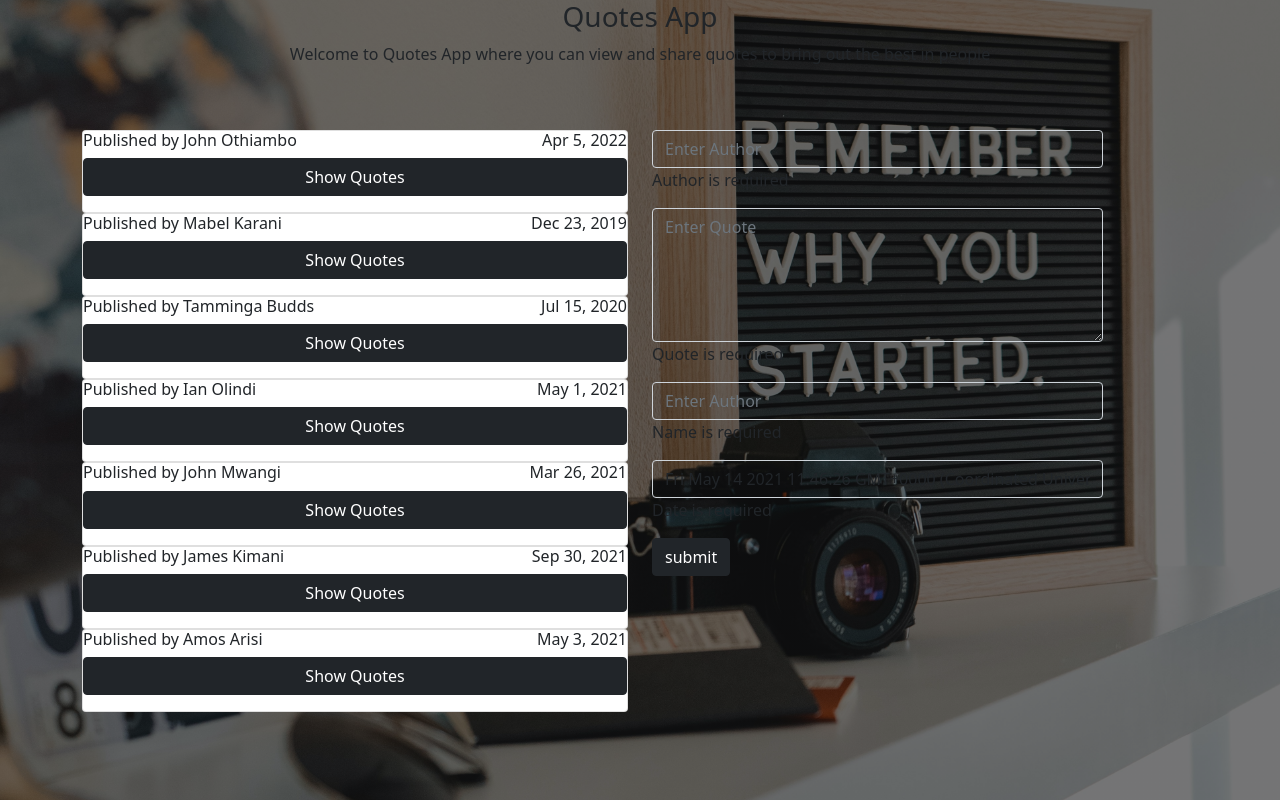
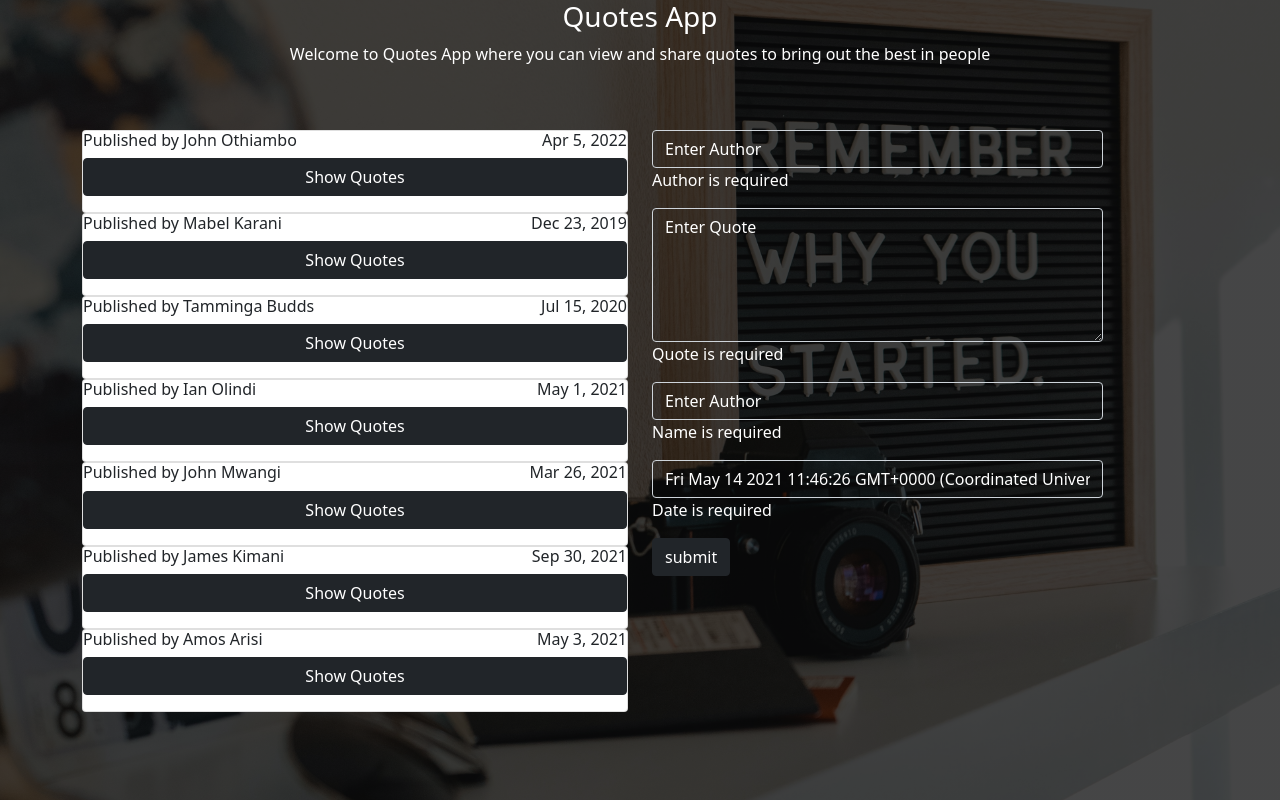
Before and after one commit to budds300/Quote-app, an Angular app: page / in a window 1280 px wide. Built offline with nearby package versions, Linux system fonts and the light colour scheme.

Commit message:
color white

```diff
--- a/src/app/app.component.html
+++ b/src/app/app.component.html
@@ -1,7 +1,7 @@
 <div class="container">
     <div class="header">
-        <h3 class="text-center ">Quotes App</h3>
-        <p>Welcome to Quotes App where you can view and share quotes to bring out the best in people</p>
+        <h3 class="text-center text-white">Quotes App</h3>
+        <p class="text-white">Welcome to Quotes App where you can view and share quotes to bring out the best in people</p>
     </div>
 <div class="row pt-5">
     <div class="col-md-6">
--- a/src/app/quote-form/quote-form.component.css
+++ b/src/app/quote-form/quote-form.component.css
@@ -0,0 +1,9 @@
+::-webkit-input-placeholder{
+    color:white;
+}
+p {
+    color:white;
+}
+#date{
+    color:white;
+}
--- a/src/app/quote-form/quote-form.component.html
+++ b/src/app/quote-form/quote-form.component.html
@@ -1,7 +1,7 @@
 
 <form (ngSubmit)='submit(quotesEntry);'  #quotesEntry = 'ngForm' >
     <div class="form-group">
-        <input type="text" class="form-control bg-transparent " rows="5" id="author" placeholder="Enter Author" name="author" [(ngModel)]='newQuote.author'#author= 'ngModel' required>
+        <input type="text" class="form-control bg-transparent text-white" rows="5" id="author" placeholder="Enter Author" name="author" [(ngModel)]='newQuote.author'#author= 'ngModel' required>
         <div [hidden]="author.valid || author.pristine" class="alert alert-danger"> </div>
         <p>Author is required</p>
     </div>
--- a/src/app/quote-message/quote-message.component.html
+++ b/src/app/quote-message/quote-message.component.html
@@ -2,7 +2,7 @@
     <p class="mb-0">{{message.entryQuote}} </p>
     <footer class="blockquote-footer pt-3"> {{message.author}} </footer>
     <div>
-        <i class=" bi bi-hand-thumbs-down pl-3 border p-3"(click)='upVote()'> </i> {{numberOfLikes}}
+        <i class="far fa-thumbs-up pl-3 border p-3"(click)='upVote()'> </i> {{numberOfLikes}}
         <i class="far fa-thumbs-down pl-3 border p-3" (click)= 'downVote()'></i> {{numberOfDislikes}}
         <i class="far fa-trash-alt pl-3 border p-3" (click)='quoteDelete(true)'></i>
     </div>
--- a/src/styles.css
+++ b/src/styles.css
@@ -1,7 +1,7 @@
 @import "~bootstrap/dist/css/bootstrap.css";
 /* You can add global styles to this file, and also import other style files */
 body{
-    background-image: linear-gradient(rgba(0,0,0,0.5),rgba(0,0,0,0.5)),url(./assets/cristofer-jeschke-NSKP7Gwa_I0-unsplash.jpg);
+    background-image: linear-gradient(rgba(0,0,0,0.7),rgba(0, 0, 0, 0.7)),url(./assets/cristofer-jeschke-NSKP7Gwa_I0-unsplash.jpg);
     background-position: center;
     background-size: cover;
     background-repeat:no-repeat;
```
